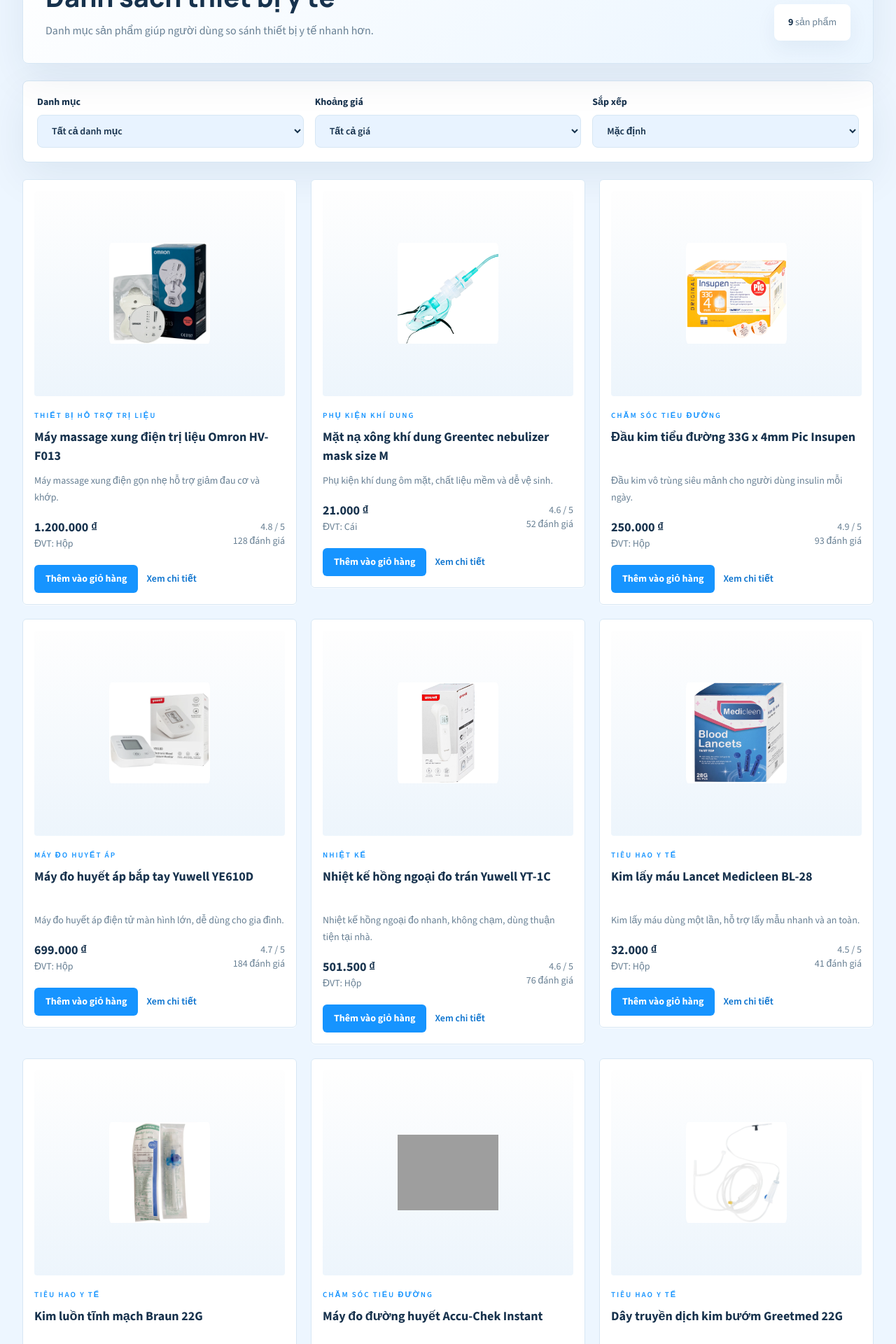
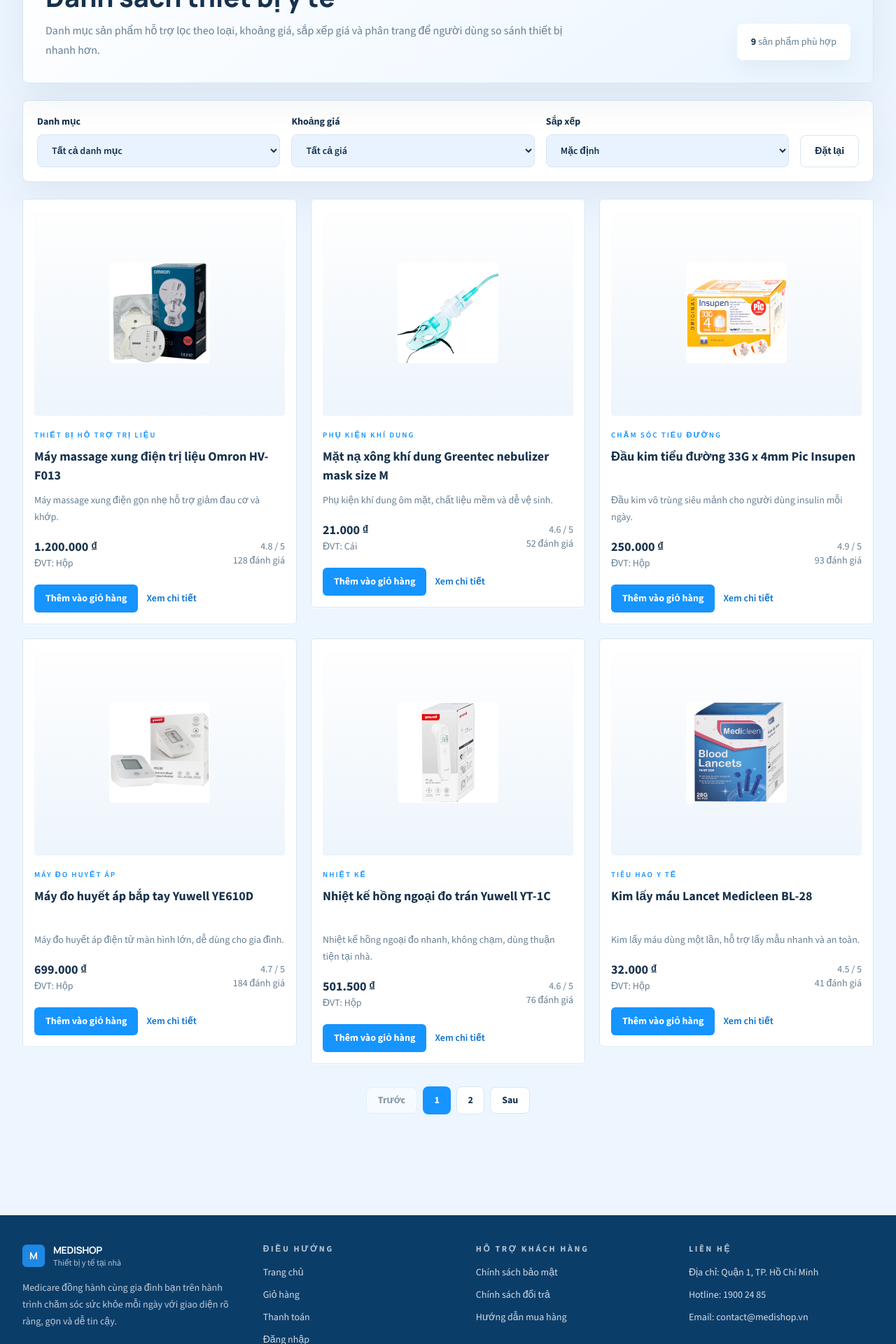
Before and after one commit to baohan24126067/nhom07_thietbiyte, a Next.js app: page /products in a window 1280 px wide. Shown: the part 240-2160 px from the top of the page at 70% size. Built offline with nearby package versions, Linux system fonts and the light colour scheme; grey boxes are pictures that could not be loaded.

Commit message:
feat: add thanh ngan catalog pagination controls

```diff
--- a/app/products/page.tsx
+++ b/app/products/page.tsx
@@ -4,6 +4,8 @@ import { useMemo, useState } from "react";
 import { ProductCard } from "@/components/product-card";
 import catalogProducts from "@/lib/catalog-products.json";
 import { products } from "@/lib/products";
+
+const ITEMS_PER_PAGE = 6;
 
 const priceRanges = [
   { value: "all", label: "Tất cả giá", min: 0, max: Number.POSITIVE_INFINITY },
@@ -20,13 +22,14 @@ export default function ProductsPage() {
   const [categoryFilter, setCategoryFilter] = useState("all");
   const [priceFilter, setPriceFilter] = useState<PriceRangeValue>("all");
   const [priceSort, setPriceSort] = useState<SortValue>("default");
+  const [currentPage, setCurrentPage] = useState(1);
 
   const categories = useMemo(
     () => Array.from(new Set(catalogProducts.map((product) => product.category))),
     [],
   );
 
-  const visibleProducts = useMemo(() => {
+  const processedProducts = useMemo(() => {
     const selectedRange =
       priceRanges.find((range) => range.value === priceFilter) ?? priceRanges[0];
     const allowedIds = new Set(
@@ -54,6 +57,35 @@ export default function ProductsPage() {
     return result;
   }, [categoryFilter, priceFilter, priceSort]);
 
+  const totalPages = Math.max(1, Math.ceil(processedProducts.length / ITEMS_PER_PAGE));
+  const safeCurrentPage = Math.min(currentPage, totalPages);
+  const paginatedProducts = processedProducts.slice(
+    (safeCurrentPage - 1) * ITEMS_PER_PAGE,
+    safeCurrentPage * ITEMS_PER_PAGE,
+  );
+
+  const resetFilters = () => {
+    setCategoryFilter("all");
+    setPriceFilter("all");
+    setPriceSort("default");
+    setCurrentPage(1);
+  };
+
+  const handleCategoryChange = (value: string) => {
+    setCategoryFilter(value);
+    setCurrentPage(1);
+  };
+
+  const handlePriceChange = (value: PriceRangeValue) => {
+    setPriceFilter(value);
+    setCurrentPage(1);
+  };
+
+  const handleSortChange = (value: SortValue) => {
+    setPriceSort(value);
+    setCurrentPage(1);
+  };
+
   return (
     <div className="mx-auto w-full max-w-7xl px-4 pb-20 pt-6 sm:px-6 lg:px-8">
       <section className="rounded-[8px] border border-[var(--color-line)] bg-[linear-gradient(145deg,#ffffff,#eaf5ff)] p-6 shadow-[0_20px_60px_rgba(17,57,95,0.08)] sm:p-8 motion-safe motion-rise">
@@ -66,25 +98,26 @@ export default function ProductsPage() {
               Danh sách thiết bị y tế
             </h1>
             <p className="mt-4 max-w-3xl text-base leading-7 text-[var(--color-muted)]">
-              Danh mục sản phẩm giúp người dùng so sánh thiết bị y tế nhanh hơn.
+              Danh mục sản phẩm hỗ trợ lọc theo loại, khoảng giá, sắp xếp giá và
+              phân trang để người dùng so sánh thiết bị nhanh hơn.
             </p>
           </div>
           <div className="rounded-[8px] bg-white px-5 py-4 text-sm text-[var(--color-muted)] shadow-[0_12px_30px_rgba(17,57,95,0.06)]">
-            <strong className="text-[var(--color-ink)]">{visibleProducts.length}</strong>{" "}
-            sản phẩm
+            <strong className="text-[var(--color-ink)]">{processedProducts.length}</strong>{" "}
+            sản phẩm phù hợp
           </div>
         </div>
       </section>
 
       <section className="mt-6 rounded-[8px] border border-[var(--color-line)] bg-white p-5 shadow-[0_20px_60px_rgba(17,57,95,0.08)]">
-        <div className="grid gap-4 lg:grid-cols-3">
+        <div className="grid gap-4 lg:grid-cols-[1fr_1fr_1fr_auto]">
           <label className="block">
             <span className="mb-2 block text-sm font-bold text-[var(--color-ink)]">
               Danh mục
             </span>
             <select
               value={categoryFilter}
-            onChange={(event) => setCategoryFilter(event.target.value)}
+              onChange={(event) => handleCategoryChange(event.target.value)}
               className="w-full rounded-[8px] border border-[var(--color-line)] bg-[var(--color-brand-soft)] px-4 py-3 text-sm font-semibold text-[var(--color-ink)] outline-none transition focus:border-[var(--color-brand)]"
             >
               <option value="all">Tất cả danh mục</option>
@@ -102,7 +135,7 @@ export default function ProductsPage() {
             </span>
             <select
               value={priceFilter}
-              onChange={(event) => setPriceFilter(event.target.value as PriceRangeValue)}
+              onChange={(event) => handlePriceChange(event.target.value as PriceRangeValue)}
               className="w-full rounded-[8px] border border-[var(--color-line)] bg-[var(--color-brand-soft)] px-4 py-3 text-sm font-semibold text-[var(--color-ink)] outline-none transition focus:border-[var(--color-brand)]"
             >
               {priceRanges.map((range) => (
@@ -119,7 +152,7 @@ export default function ProductsPage() {
             </span>
             <select
               value={priceSort}
-              onChange={(event) => setPriceSort(event.target.value as SortValue)}
+              onChange={(event) => handleSortChange(event.target.value as SortValue)}
               className="w-full rounded-[8px] border border-[var(--color-line)] bg-[var(--color-brand-soft)] px-4 py-3 text-sm font-semibold text-[var(--color-ink)] outline-none transition focus:border-[var(--color-brand)]"
             >
               <option value="default">Mặc định</option>
@@ -127,11 +160,20 @@ export default function ProductsPage() {
               <option value="desc">Giá: cao đến thấp</option>
             </select>
           </label>
+
+          <button
+            type="button"
+            onClick={resetFilters}
+            className="self-end rounded-[8px] border border-[var(--color-line)] bg-white px-5 py-3 text-sm font-bold text-[var(--color-ink)] transition hover:border-[var(--color-brand)]"
+          >
+            Đặt lại
+          </button>
         </div>
       </section>
 
+      {paginatedProducts.length > 0 ? (
         <section className="mt-6 grid gap-5 md:grid-cols-2 xl:grid-cols-3">
-        {visibleProducts.map((product, index) => (
+          {paginatedProducts.map((product, index) => (
             <div
               key={product.id}
               className="motion-safe motion-rise"
@@ -141,6 +183,49 @@ export default function ProductsPage() {
             </div>
           ))}
         </section>
+      ) : (
+        <section className="mt-6 rounded-[8px] border border-[var(--color-line)] bg-white p-10 text-center shadow-[0_20px_60px_rgba(17,57,95,0.08)]">
+          <h2 className="font-display text-[30px] font-extrabold leading-none text-[var(--color-ink)]">
+            Không tìm thấy sản phẩm phù hợp
+          </h2>
+          <p className="mx-auto mt-4 max-w-2xl text-base leading-7 text-[var(--color-muted)]">
+            Hãy thử đổi danh mục, khoảng giá hoặc đặt lại bộ lọc.
+          </p>
+        </section>
+      )}
+
+      <div className="mt-8 flex flex-wrap items-center justify-center gap-2">
+        <button
+          type="button"
+          onClick={() => setCurrentPage((page) => Math.max(1, page - 1))}
+          disabled={safeCurrentPage === 1}
+          className="rounded-[8px] border border-[var(--color-line)] bg-white px-4 py-2 text-sm font-bold text-[var(--color-ink)] transition hover:border-[var(--color-brand)] disabled:cursor-not-allowed disabled:opacity-50"
+        >
+          Trước
+        </button>
+        {Array.from({ length: totalPages }, (_, index) => index + 1).map((page) => (
+          <button
+            key={page}
+            type="button"
+            onClick={() => setCurrentPage(page)}
+            className={`h-10 w-10 rounded-[8px] text-sm font-bold transition ${
+              safeCurrentPage === page
+                ? "bg-[var(--color-brand)] text-white"
+                : "border border-[var(--color-line)] bg-white text-[var(--color-ink)] hover:border-[var(--color-brand)]"
+            }`}
+          >
+            {page}
+          </button>
+        ))}
+        <button
+          type="button"
+          onClick={() => setCurrentPage((page) => Math.min(totalPages, page + 1))}
+          disabled={safeCurrentPage === totalPages}
+          className="rounded-[8px] border border-[var(--color-line)] bg-white px-4 py-2 text-sm font-bold text-[var(--color-ink)] transition hover:border-[var(--color-brand)] disabled:cursor-not-allowed disabled:opacity-50"
+        >
+          Sau
+        </button>
+      </div>
     </div>
   );
 }
```
Lines whose indentation alone changed are shown as unchanged.
